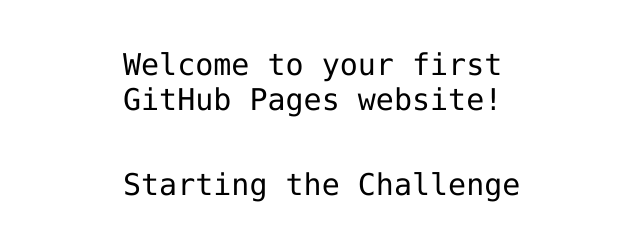
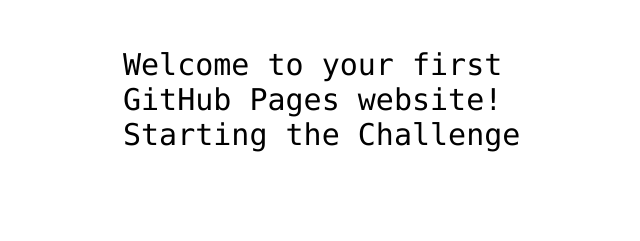
Before and after one commit to efraindev/hello-world, a plain HTML site: page index.html in a window 1280 px wide. Shown: the part 341-582 px from the top of the page, without its empty margins (317-957 px from the left). Drawn offline with Linux system fonts and the light colour scheme.

Commit message:
Update index.html

```diff
--- a/index.html
+++ b/index.html
@@ -12,8 +12,8 @@
 <img src="https://octodex.github.com/images/daftpunktocat-thomas.gif" id="octocat" alt="octocat-gif" />
 
 <!-- Change this code here by copy and pasting your template on line 15 -->
-<p>Welcome to your first GitHub Pages website!</p>
-  <p>Starting the Challenge</p>
+<p>Welcome to your first GitHub Pages website!
+  Starting the Challenge</p>
 
 </body>
 </html>
```
